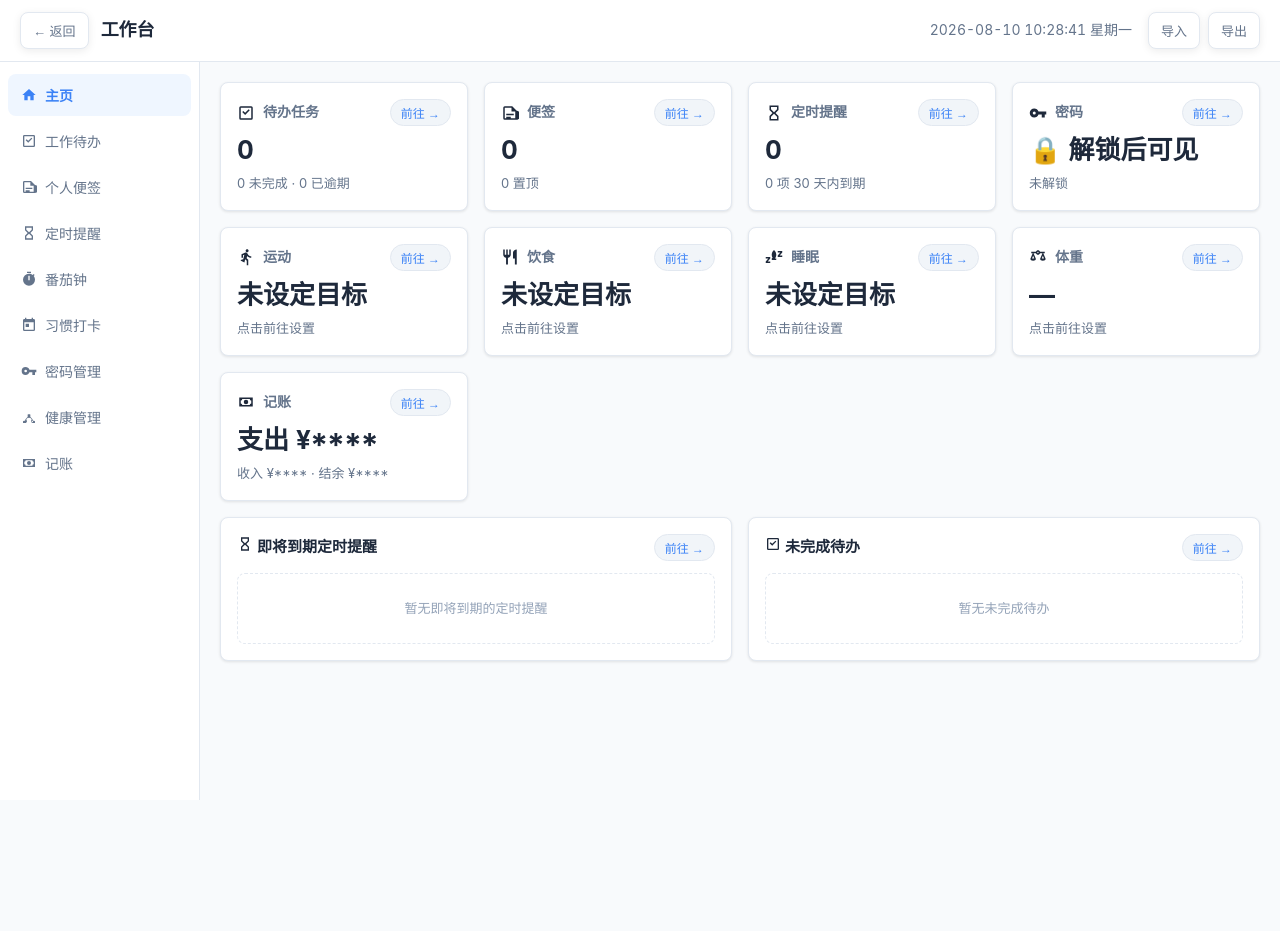
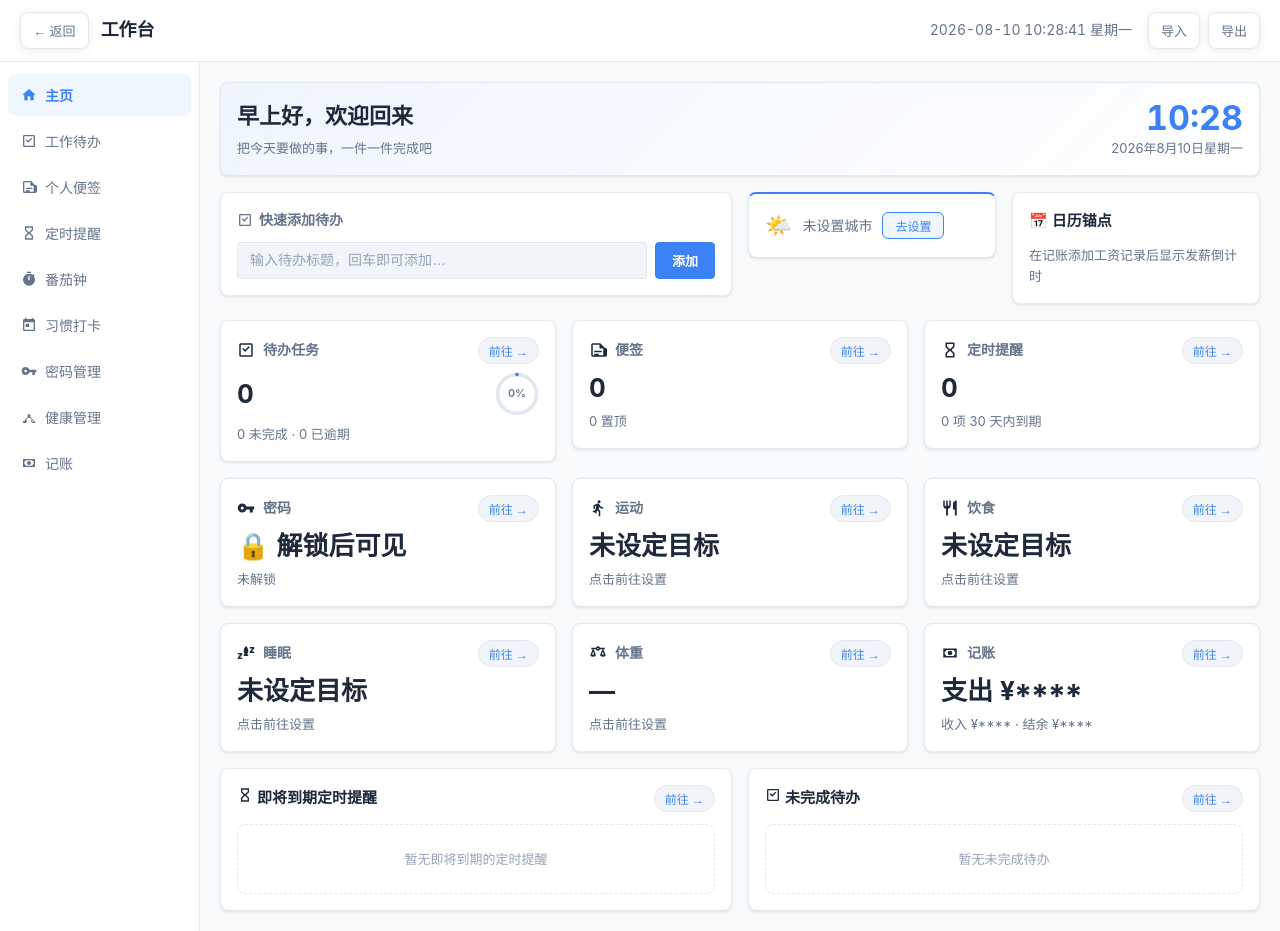
Before and after one commit to zhixiaotx/easy-web-tab, a Vue app: page /workbench in a window 1280 px wide. Before the commit the page ends 800 px from the top, so only its background shows below. Built offline with nearby package versions, Linux system fonts and the light colour scheme.

Commit message:
feat(home): 主页 Bento 网格重构并嵌入天气/锚点卡

```diff
--- a/src/components/workbench/WorkbenchHome.vue
+++ b/src/components/workbench/WorkbenchHome.vue
@@ -1,8 +1,9 @@
 <script setup lang="ts">
-// 工作台主页概览仪表盘（T12）
+// 工作台主页概览仪表盘（T12，Wave 4 Todo 14 Bento 重构）
 // 只消费 4 个共享 store 的 state/computed，不新增 store、不直写 IDB。
 // 外壳通过 @navigate 接收面板跳转请求（WorkbenchView 已做白名单收窄）。
-import { computed } from 'vue'
+// Bento grid：问候/快捷添加/天气卡/锚点卡 + 统计卡区 + 双列表；统计数值一律走各 core/store。
+import { computed, onMounted, onUnmounted, ref } from 'vue'
 import { useWorkbenchTodosStore } from '@/stores/workbenchTodos'
 import { useWorkbenchNotesStore } from '@/stores/workbenchNotes'
 import { useCountdownsStore } from '@/stores/countdowns'
@@ -11,8 +12,11 @@ import { useWorkbenchHealthStore } from '@/stores/workbenchHealth'
 import { useWorkbenchLedgerStore } from '@/stores/workbenchLedger'
 import { calcBmi, calcDailyAttainment, calcExerciseAttainment, classifyBmi } from '@/composables/healthCore'
 import { calcMonthlyStats, formatYuan, maskOrReveal, monthKeyOf } from '@/composables/ledgerCore'
+import { useToast } from '@/composables/useToast'
 import type { CountdownItem, HealthPlanMetric, TodoPriority, WorkbenchTodo } from '@/types'
 import Icon from '@/components/Icon.vue'
+import WeatherCard from '@/components/workbench/WeatherCard.vue'
+import CalendarAnchorCard from '@/components/workbench/CalendarAnchorCard.vue'
 
 const emit = defineEmits<{ navigate: [section: string, tab?: string] }>()
 
@@ -22,6 +26,49 @@ const countdownsStore = useCountdownsStore()
 const passwordsStore = usePasswordsStore()
 const healthStore = useWorkbenchHealthStore()
 const ledgerStore = useWorkbenchLedgerStore()
+const toast = useToast()
+
+// ===== 问候 + 时间（按 now 时段问候：早上好/下午好/晚上好）=====
+const now = ref(new Date())
+let nowTimer = 0
+onMounted(() => {
+  nowTimer = window.setInterval(() => {
+    now.value = new Date()
+  }, 30000)
+})
+onUnmounted(() => {
+  window.clearInterval(nowTimer)
+})
+
+const greeting = computed(() => {
+  const h = now.value.getHours()
+  if (h < 12) return '早上好'
+  if (h < 18) return '下午好'
+  return '晚上好'
+})
+
+const timeText = computed(() =>
+  now.value.toLocaleTimeString('zh-CN', { hour: '2-digit', minute: '2-digit', hour12: false })
+)
+
+const dateText = computed(() =>
+  now.value.toLocaleDateString('zh-CN', { year: 'numeric', month: 'long', day: 'numeric', weekday: 'long' })
+)
+
+// ===== 快捷添加待办（回车 addTodo + toast，校验同 WorkbenchTodo.vue 表单）=====
+const quickTodoTitle = ref('')
+
+async function handleQuickAdd(): Promise<void> {
+  const title = quickTodoTitle.value.trim()
+  if (!title) return
+  if (title.length > 100) {
+    toast.warning('待办标题不能超过 100 字')
+    return
+  }
+  await todosStore.addTodo({ title, priority: 'medium' })
+  toast.success('待办已添加')
+  quickTodoTitle.value = ''
+}
 
 // ===== 逾期判断（同 WorkbenchTodo.vue）=====
 // 今天 = 本地日期 YYYY-MM-DD（不能用 toISOString，那是 UTC，会偏一天）
@@ -41,6 +88,13 @@ const todoStats = computed(() => ({
   active: todosStore.activeCount,
   overdue: todosStore.todos.filter(t => isOverdue(t)).length
 }))
+
+// 待办完成率（微可视化进度环，数值仅由 store 的 total/active 派生，不重算统计）
+const todoCompletionRate = computed(() => {
+  const total = todoStats.value.total
+  if (total === 0) return 0
+  return Math.round(((total - todoStats.value.active) / total) * 100)
+})
 
 const noteStats = computed(() => ({
   total: notesStore.notes.length,
@@ -162,19 +216,72 @@ function statusClass(status: CountdownItem['remaining']['status']): string {
 
 <template>
   <div class="wb-home">
-    <!-- 统计卡片行 -->
-    <div class="stats-grid">
-      <div class="stat-card" data-testid="home-stats-todos">
+    <div class="bento-grid">
+      <!-- 问候条（全宽） -->
+      <section class="bento-card bento-greeting" data-testid="home-greeting">
+        <div class="greeting-info">
+          <h2 class="greeting-title">{{ greeting }}，欢迎回来</h2>
+          <p class="greeting-sub">把今天要做的事，一件一件完成吧</p>
+        </div>
+        <div class="greeting-clock">
+          <div class="greeting-time">{{ timeText }}</div>
+          <div class="greeting-date">{{ dateText }}</div>
+        </div>
+      </section>
+
+      <!-- 快捷添加待办 -->
+      <section class="bento-card bento-quick-add">
+        <div class="quick-add-label"><Icon name="todos" :size="16" />快速添加待办</div>
+        <div class="quick-add-row">
+          <input
+            v-model="quickTodoTitle"
+            class="quick-add-input"
+            data-testid="home-quick-add-input"
+            type="text"
+            maxlength="100"
+            placeholder="输入待办标题，回车即可添加…"
+            @keyup.enter="handleQuickAdd"
+          />
+          <button type="button" class="quick-add-btn" data-testid="home-quick-add-btn" @click="handleQuickAdd">
+            添加
+          </button>
+        </div>
+      </section>
+
+      <!-- 天气卡（Todo 15，只读嵌入，未配置城市显示占位+去设置） -->
+      <WeatherCard class="bento-weather" />
+
+      <!-- 日历锚点卡（Todo 16，只读嵌入，发薪/纪念日倒计时） -->
+      <CalendarAnchorCard class="bento-anchor" />
+
+      <!-- 统计卡区（数值全部来自各 store / core 纯函数，此处只做布局） -->
+      <div class="bento-card bento-stat" data-testid="home-stats-todos">
         <div class="stat-header">
           <span class="stat-icon"><Icon name="todos" :size="18" /></span>
           <span class="stat-label">待办任务</span>
           <button class="nav-btn" data-testid="home-nav-todos" @click="emit('navigate', 'todos')">前往 →</button>
         </div>
-        <div class="stat-value" data-testid="home-stats-value-todos">{{ todoStats.total }}</div>
+        <div class="stat-body">
+          <div class="stat-value" data-testid="home-stats-value-todos">{{ todoStats.total }}</div>
+          <div class="ring-wrap" :title="`已完成 ${todoCompletionRate}%`">
+            <svg class="progress-ring" viewBox="0 0 36 36" aria-hidden="true">
+              <circle class="ring-track" cx="18" cy="18" r="15.9155" fill="none" />
+              <circle
+                class="ring-bar"
+                cx="18"
+                cy="18"
+                r="15.9155"
+                fill="none"
+                :stroke-dasharray="`${todoCompletionRate} 100`"
+              />
+            </svg>
+            <span class="ring-text">{{ todoCompletionRate }}%</span>
+          </div>
+        </div>
         <div class="stat-sub">{{ todoStats.active }} 未完成 · {{ todoStats.overdue }} 已逾期</div>
       </div>
 
-      <div class="stat-card" data-testid="home-stats-notes">
+      <div class="bento-card bento-stat" data-testid="home-stats-notes">
         <div class="stat-header">
           <span class="stat-icon"><Icon name="notes" :size="18" /></span>
           <span class="stat-label">便签</span>
@@ -184,7 +291,7 @@ function statusClass(status: CountdownItem['remaining']['status']): string {
         <div class="stat-sub">{{ noteStats.pinned }} 置顶</div>
       </div>
 
-      <div class="stat-card" data-testid="home-stats-countdowns">
+      <div class="bento-card bento-stat" data-testid="home-stats-countdowns">
         <div class="stat-header">
           <span class="stat-icon"><Icon name="countdowns" :size="18" /></span>
           <span class="stat-label">定时提醒</span>
@@ -194,7 +301,7 @@ function statusClass(status: CountdownItem['remaining']['status']): string {
         <div class="stat-sub">{{ countdownStats.near30 }} 项 30 天内到期</div>
       </div>
 
-      <div class="stat-card" data-testid="home-stats-passwords">
+      <div class="bento-card bento-stat" data-testid="home-stats-passwords">
         <div class="stat-header">
           <span class="stat-icon"><Icon name="passwords" :size="18" /></span>
           <span class="stat-label">密码</span>
@@ -206,7 +313,7 @@ function statusClass(status: CountdownItem['remaining']['status']): string {
         <div class="stat-sub">{{ passwordsStore.isUnlocked ? '已解锁' : '未解锁' }}</div>
       </div>
 
-      <div class="stat-card" data-testid="home-stats-exercise">
+      <div class="bento-card bento-stat" data-testid="home-stats-exercise">
         <div class="stat-header">
           <span class="stat-icon"><Icon name="exercise" :size="18" /></span>
           <span class="stat-label">运动</span>
@@ -216,7 +323,7 @@ function statusClass(status: CountdownItem['remaining']['status']): string {
         <div class="stat-sub" data-testid="home-stats-sub-exercise">{{ exerciseStats.sub }}</div>
       </div>
 
-      <div class="stat-card" data-testid="home-stats-diet">
+      <div class="bento-card bento-stat" data-testid="home-stats-diet">
         <div class="stat-header">
           <span class="stat-icon"><Icon name="diet" :size="18" /></span>
           <span class="stat-label">饮食</span>
@@ -226,7 +333,7 @@ function statusClass(status: CountdownItem['remaining']['status']): string {
         <div class="stat-sub" data-testid="home-stats-sub-diet">{{ dietStats.sub }}</div>
       </div>
 
-      <div class="stat-card" data-testid="home-stats-sleep">
+      <div class="bento-card bento-stat" data-testid="home-stats-sleep">
         <div class="stat-header">
           <span class="stat-icon"><Icon name="sleep" :size="18" /></span>
           <span class="stat-label">睡眠</span>
@@ -236,7 +343,7 @@ function statusClass(status: CountdownItem['remaining']['status']): string {
         <div class="stat-sub" data-testid="home-stats-sub-sleep">{{ sleepStats.sub }}</div>
       </div>
 
-      <div class="stat-card" data-testid="home-stats-weight">
+      <div class="bento-card bento-stat" data-testid="home-stats-weight">
         <div class="stat-header">
           <span class="stat-icon"><Icon name="weight" :size="18" /></span>
           <span class="stat-label">体重</span>
@@ -246,7 +353,7 @@ function statusClass(status: CountdownItem['remaining']['status']): string {
         <div class="stat-sub" data-testid="home-stats-sub-weight">{{ weightStats.sub }}</div>
       </div>
 
-      <div class="stat-card" data-testid="home-stats-ledger">
+      <div class="bento-card bento-stat" data-testid="home-stats-ledger">
         <div class="stat-header">
           <span class="stat-icon"><Icon name="ledger" :size="18" /></span>
           <span class="stat-label">记账</span>
@@ -255,11 +362,9 @@ function statusClass(status: CountdownItem['remaining']['status']): string {
         <div class="stat-value" data-testid="home-stats-value-ledger">{{ ledgerStats.value }}</div>
         <div class="stat-sub" data-testid="home-stats-sub-ledger">{{ ledgerStats.sub }}</div>
       </div>
-    </div>
 
-    <!-- 下方两块列表 -->
-    <div class="panels-grid">
-      <section class="panel-card">
+      <!-- 下方两块列表 -->
+      <section class="bento-card bento-panel">
         <div class="panel-header">
           <h3><span class="panel-icon"><Icon name="countdowns" /></span>即将到期定时提醒</h3>
           <button class="nav-btn" data-testid="home-nav-countdowns" @click="emit('navigate', 'countdowns')">前往 →</button>
@@ -273,7 +378,7 @@ function statusClass(status: CountdownItem['remaining']['status']): string {
         <div v-else class="home-empty" data-testid="home-upcoming-empty">暂无即将到期的定时提醒</div>
       </section>
 
-      <section class="panel-card">
+      <section class="bento-card bento-panel">
         <div class="panel-header">
           <h3><span class="panel-icon"><Icon name="todos" /></span>未完成待办</h3>
           <button class="nav-btn" data-testid="home-nav-todos" @click="emit('navigate', 'todos')">前往 →</button>
@@ -303,14 +408,23 @@ function statusClass(status: CountdownItem['remaining']['status']): string {
   gap: 16px;
 }
 
-/* ===== 统计卡片行 ===== */
-.stats-grid {
+/* ===== Bento Grid（12 列非对称布局：问候全宽、快捷添加+天气+锚点并排、统计卡 3 列、列表双列）===== */
+.bento-grid {
   display: grid;
-  grid-template-columns: repeat(auto-fill, minmax(200px, 1fr));
+  grid-template-columns: repeat(12, 1fr);
   gap: 16px;
+  align-items: start;
 }
 
-.stat-card {
+.bento-greeting { grid-column: span 12; }
+.bento-quick-add { grid-column: span 6; }
+.bento-weather { grid-column: span 3; }
+.bento-anchor { grid-column: span 3; }
+.bento-stat { grid-column: span 4; }
+.bento-panel { grid-column: span 6; }
+
+/* ===== 卡片基础（统一 .bento-card，替代原 .stat-card/.panel-card）===== */
+.bento-card {
   display: flex;
   flex-direction: column;
   gap: 8px;
@@ -322,10 +436,120 @@ function statusClass(status: CountdownItem['remaining']['status']): string {
   transition: border-color var(--transition-fast, 0.15s ease);
 }
 
-.stat-card:hover {
+.bento-card:hover {
   border-color: var(--accent-color, var(--color-primary));
 }
 
+/* ===== 问候条 ===== */
+.bento-greeting {
+  flex-direction: row;
+  align-items: center;
+  justify-content: space-between;
+  gap: 16px;
+  background:
+    linear-gradient(135deg, color-mix(in srgb, var(--accent-color, #3b82f6) 8%, transparent), transparent),
+    var(--bg-card, var(--color-bg-card));
+}
+
+.greeting-info {
+  display: flex;
+  flex-direction: column;
+  gap: 4px;
+  min-width: 0;
+}
+
+.greeting-title {
+  margin: 0;
+  font-size: 22px;
+  font-weight: 700;
+  color: var(--text-primary, var(--color-text));
+}
+
+.greeting-sub {
+  margin: 0;
+  font-size: 13px;
+  color: var(--text-secondary, var(--color-text-secondary));
+}
+
+.greeting-clock {
+  display: flex;
+  flex-direction: column;
+  align-items: flex-end;
+  gap: 2px;
+  flex-shrink: 0;
+}
+
+.greeting-time {
+  font-size: 34px;
+  font-weight: 700;
+  line-height: 1.1;
+  color: var(--accent-color, var(--color-primary));
+  font-variant-numeric: tabular-nums;
+}
+
+.greeting-date {
+  font-size: 13px;
+  color: var(--text-secondary, var(--color-text-secondary));
+}
+
+/* ===== 快捷添加待办 ===== */
+.bento-quick-add {
+  gap: 10px;
+}
+
+.quick-add-label {
+  display: inline-flex;
+  align-items: center;
+  gap: 6px;
+  font-size: 14px;
+  font-weight: 600;
+  color: var(--text-secondary, var(--color-text-secondary));
+}
+
+.quick-add-row {
+  display: flex;
+  gap: 8px;
+}
+
+.quick-add-input {
+  flex: 1;
+  min-width: 0;
+  padding: 8px 12px;
+  font-size: 14px;
+  background: var(--bg-secondary, var(--color-bg-hover));
+  border: 1px solid var(--border-color, var(--color-border));
+  border-radius: var(--radius-sm, 8px);
+  color: var(--text-primary, var(--color-text));
+  outline: none;
+  transition: border-color var(--transition-fast, 0.15s ease);
+}
+
+.quick-add-input:focus {
+  border-color: var(--accent-color, var(--color-primary));
+}
+
+.quick-add-input::placeholder {
+  color: var(--text-muted, var(--color-text-muted));
+}
+
+.quick-add-btn {
+  flex-shrink: 0;
+  padding: 8px 16px;
+  font-size: 13px;
+  font-weight: 600;
+  border-radius: var(--radius-sm, 8px);
+  background: var(--accent-color, var(--color-primary));
+  border: 1px solid var(--accent-color, var(--color-primary));
+  color: #fff;
+  cursor: pointer;
+  transition: filter var(--transition-fast, 0.15s ease);
+}
+
+.quick-add-btn:hover {
+  filter: brightness(1.1);
+}
+
+/* ===== 统计卡头部 ===== */
 .stat-header {
   display: flex;
   align-items: center;
@@ -382,23 +606,54 @@ function statusClass(status: CountdownItem['remaining']['status']): string {
   color: var(--text-secondary, var(--color-text-secondary));
 }
 
-/* ===== 下方列表块 ===== */
-.panels-grid {
-  display: grid;
-  grid-template-columns: repeat(auto-fit, minmax(300px, 1fr));
-  gap: 16px;
-  align-items: start;
+/* ===== 待办完成率进度环（微可视化，数值来自 store）===== */
+.stat-body {
+  display: flex;
+  align-items: center;
+  justify-content: space-between;
+  gap: 12px;
 }
 
-.panel-card {
+.ring-wrap {
+  position: relative;
+  width: 44px;
+  height: 44px;
+  flex-shrink: 0;
+}
+
+.progress-ring {
+  width: 44px;
+  height: 44px;
+  transform: rotate(-90deg);
+}
+
+.ring-track {
+  stroke: var(--border-color, var(--color-border));
+  stroke-width: 3;
+}
+
+.ring-bar {
+  stroke: var(--accent-color, var(--color-primary));
+  stroke-width: 3;
+  stroke-linecap: round;
+  transition: stroke-dasharray var(--transition-fast, 0.3s ease);
+}
+
+.ring-text {
+  position: absolute;
+  inset: 0;
   display: flex;
-  flex-direction: column;
+  align-items: center;
+  justify-content: center;
+  font-size: 11px;
+  font-weight: 600;
+  color: var(--text-secondary, var(--color-text-secondary));
+  font-variant-numeric: tabular-nums;
+}
+
+/* ===== 列表面板 ===== */
+.bento-panel {
   gap: 12px;
-  padding: 16px;
-  background: var(--bg-card, var(--color-bg-card));
-  border: 1px solid var(--border-color, var(--color-border));
-  border-radius: var(--radius-md, 10px);
-  box-shadow: var(--shadow-card, 0 1px 3px rgba(0, 0, 0, 0.08));
 }
 
 .panel-header {
@@ -530,26 +785,44 @@ function statusClass(status: CountdownItem['remaining']['status']): string {
 }
 
 /* ===== 暗色模式覆盖 ===== */
-:root.dark .stat-card,
-:root.dark .panel-card {
+:root.dark .bento-card {
   background-color: var(--bg-secondary, #1f2937);
   box-shadow: none;
 }
 
+:root.dark .bento-greeting {
+  background:
+    linear-gradient(135deg, color-mix(in srgb, var(--accent-color, #3b82f6) 12%, transparent), transparent),
+    var(--bg-secondary, #1f2937);
+}
+
+:root.dark .greeting-title,
 :root.dark .stat-value,
 :root.dark .panel-header h3,
 :root.dark .home-list-title {
   color: var(--text-primary, #f9fafb);
 }
 
+:root.dark .greeting-time {
+  color: #60a5fa;
+}
+
+:root.dark .greeting-sub,
 :root.dark .stat-label,
-:root.dark .stat-sub {
+:root.dark .stat-sub,
+:root.dark .ring-text {
   color: var(--text-secondary, #d1d5db);
 }
 
 :root.dark .home-list-item {
   background-color: var(--bg-card, #1f2937);
   border-color: var(--border-color, #374151);
+}
+
+:root.dark .quick-add-input {
+  background-color: var(--bg-card, #1f2937);
+  border-color: var(--border-color, #374151);
+  color: var(--text-primary, #f9fafb);
 }
 
 :root.dark .nav-btn {
@@ -597,9 +870,46 @@ function statusClass(status: CountdownItem['remaining']['status']): string {
   color: #f87171;
 }
 
+/* ===== 响应式：平板 6 列 / 手机单列 ===== */
+@media (max-width: 1100px) {
+  .bento-grid {
+    grid-template-columns: repeat(6, 1fr);
+  }
+
+  .bento-greeting,
+  .bento-quick-add,
+  .bento-panel {
+    grid-column: span 6;
+  }
+
+  .bento-weather,
+  .bento-anchor,
+  .bento-stat {
+    grid-column: span 3;
+  }
+}
+
 @media (max-width: 640px) {
-  .panels-grid {
+  .bento-grid {
     grid-template-columns: 1fr;
+  }
+
+  .bento-greeting,
+  .bento-quick-add,
+  .bento-weather,
+  .bento-anchor,
+  .bento-stat,
+  .bento-panel {
+    grid-column: span 1;
+  }
+
+  .bento-greeting {
+    flex-direction: column;
+    align-items: flex-start;
+  }
+
+  .greeting-clock {
+    align-items: flex-start;
   }
 }
 </style>
```
